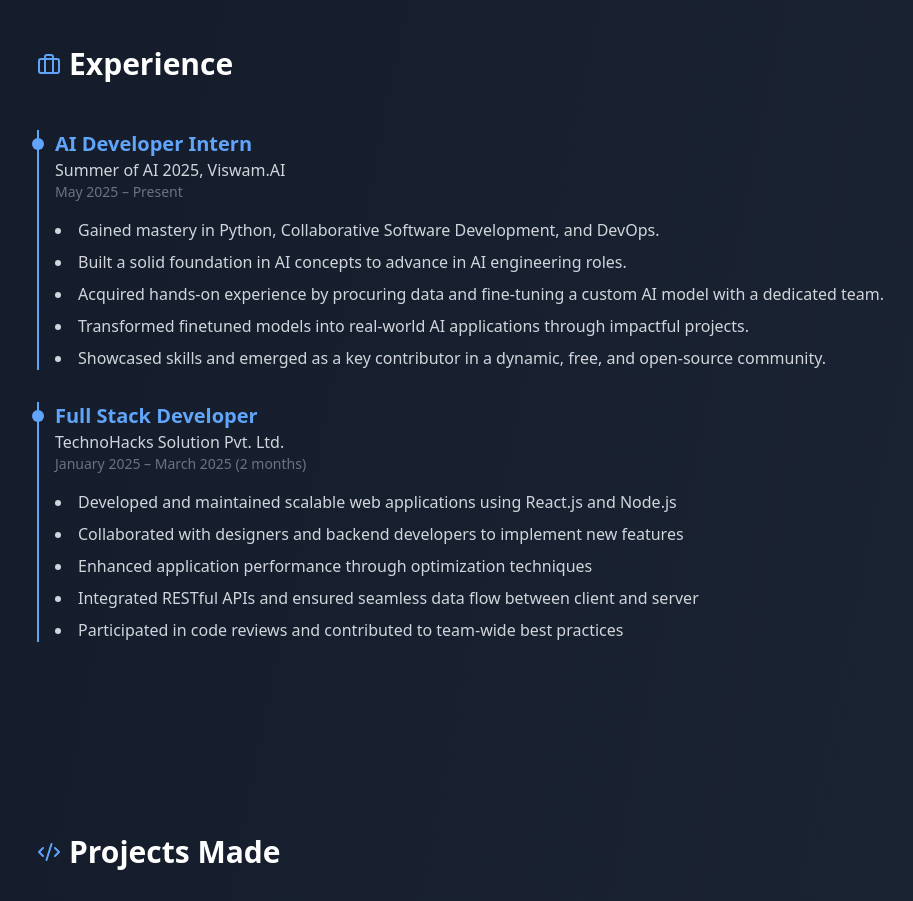
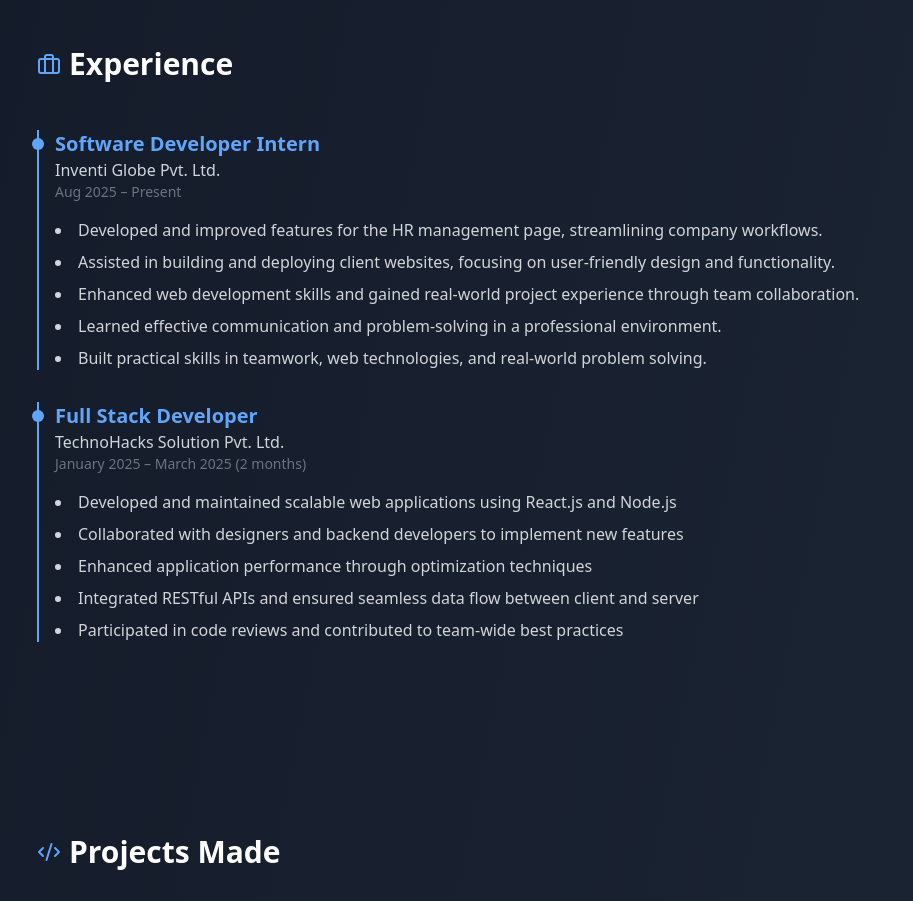
Before and after one commit to DRithwik/My-Portfolio, a React (Vite) app: page / in a window 1280 px wide. Shown: the part 2440-3341 px from the top of the page, without its empty margins (155-1068 px from the left). Built offline with nearby package versions, Linux system fonts and the light colour scheme; grey boxes are pictures that could not be loaded.

Commit message:
Update Experience.tsx

```diff
--- a/src/components/Experience.tsx
+++ b/src/components/Experience.tsx
@@ -12,15 +12,15 @@ export default function Experience() {
 
         {/* AI Developer Intern */}
         <div className="experience-card mb-8">
-          <h3 className="text-xl font-semibold text-blue-400">AI Developer Intern</h3>
-          <p className="text-gray-300">Summer of AI 2025, Viswam.AI</p>
-          <p className="text-sm text-gray-500 mb-4">May 2025 – Present</p>
+          <h3 className="text-xl font-semibold text-blue-400">Software Developer Intern</h3>
+          <p className="text-gray-300">Inventi Globe Pvt. Ltd.</p>
+          <p className="text-sm text-gray-500 mb-4">Aug 2025 – Present</p>
           <ul className="list-disc list-inside text-gray-300 space-y-2">
-            <li>Gained mastery in Python, Collaborative Software Development, and DevOps.</li>
-            <li>Built a solid foundation in AI concepts to advance in AI engineering roles.</li>
-            <li>Acquired hands-on experience by procuring data and fine-tuning a custom AI model with a dedicated team.</li>
-            <li>Transformed finetuned models into real-world AI applications through impactful projects.</li>
-            <li>Showcased skills and emerged as a key contributor in a dynamic, free, and open-source community.</li>
+            <li>Developed and improved features for the HR management page, streamlining company workflows.</li>
+            <li>Assisted in building and deploying client websites, focusing on user-friendly design and functionality.</li>
+            <li>Enhanced web development skills and gained real-world project experience through team collaboration.</li>
+            <li>Learned effective communication and problem-solving in a professional environment.</li>
+            <li>Built practical skills in teamwork, web technologies, and real-world problem solving.</li>
           </ul>
         </div>
 
```
